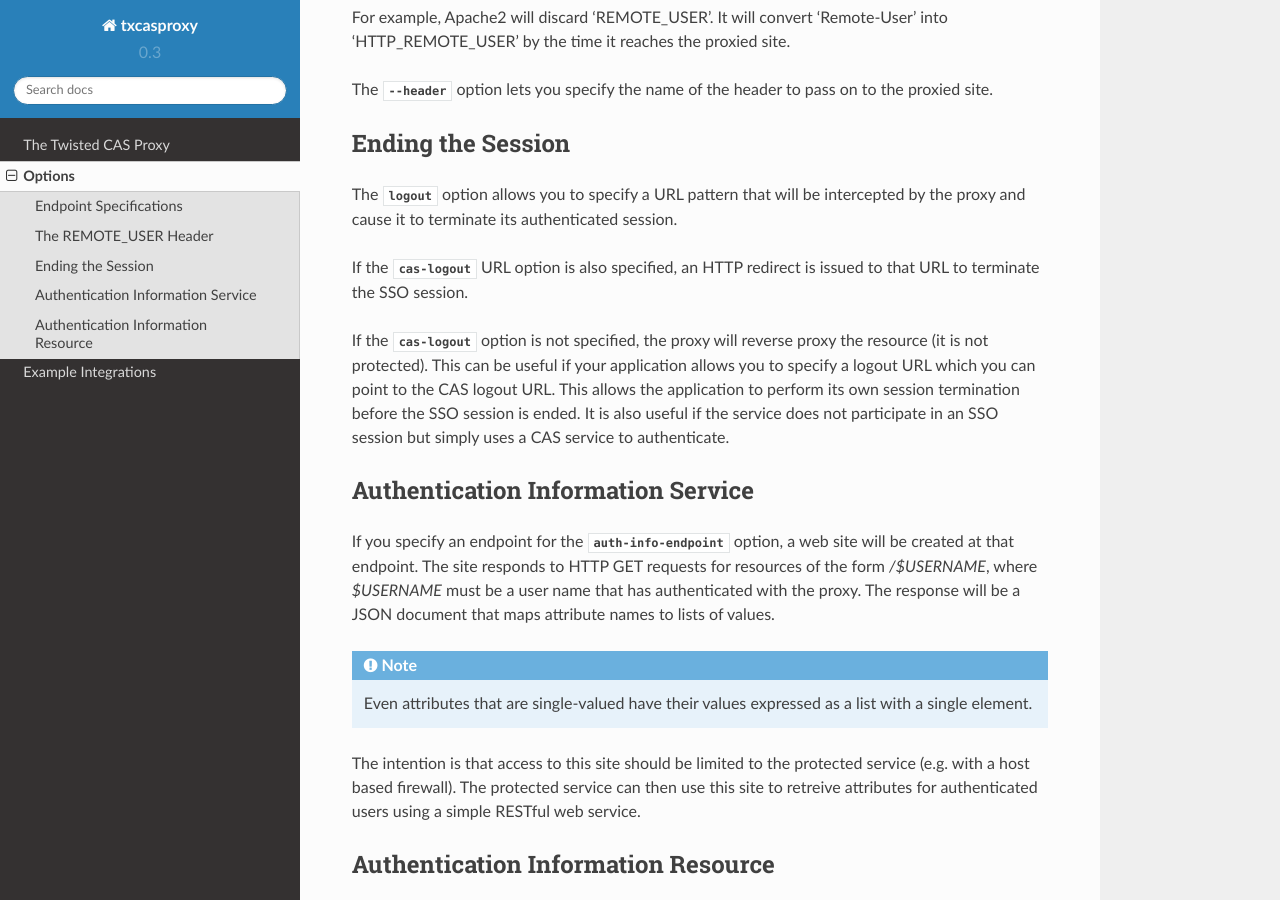
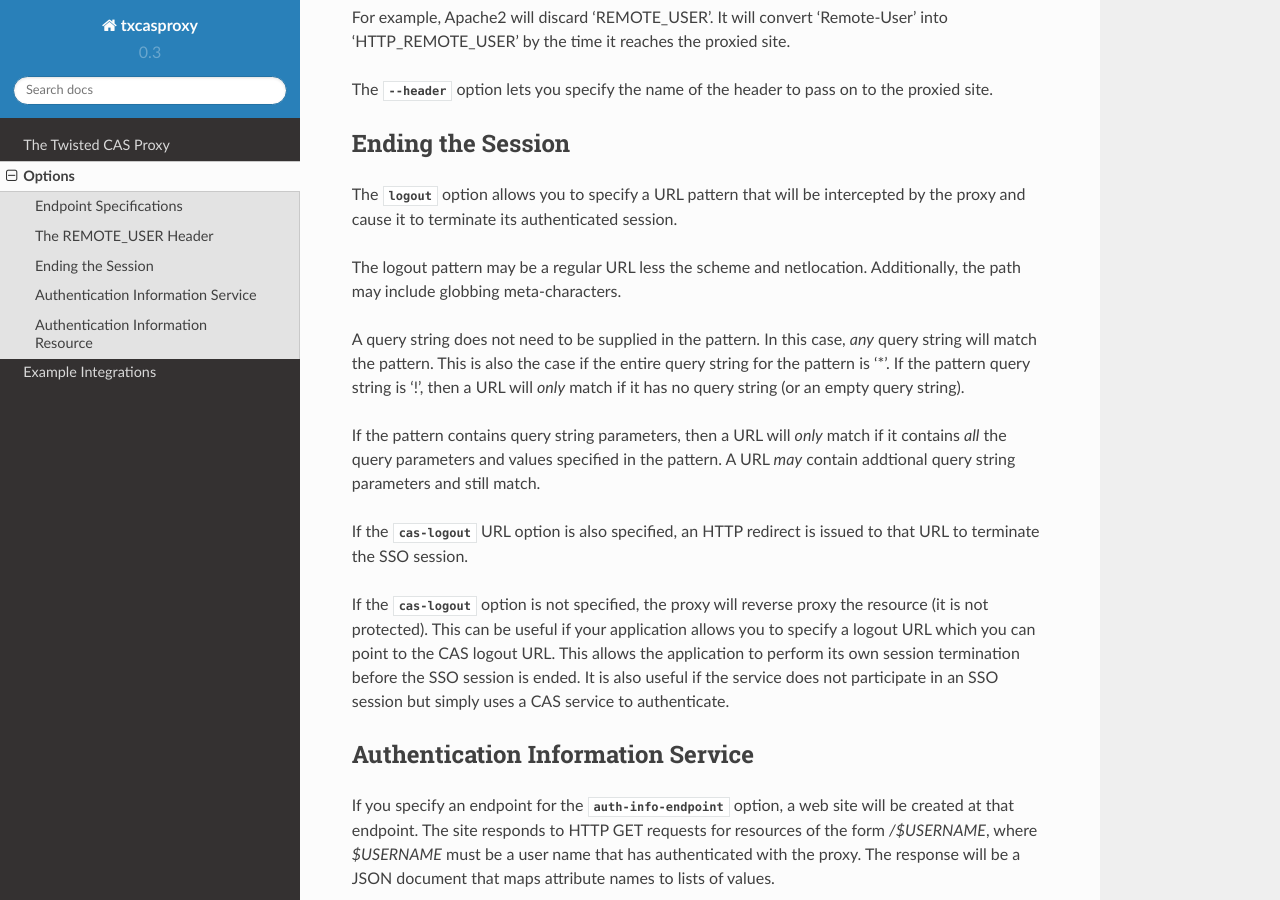
Before and after one commit to cwaldbieser/txcasproxy, a Sphinx documentation site: the page built from doc/source/options.rst, in a window 1280 px wide and 900 px high, scrolled down 846 px. Built offline with Sphinx 7.4.7 and the Read the Docs theme 2.0.0, drawn with Linux system fonts in a browser that asks for light colours.

Commit message:
Added syntax to indicate that no query parameters will be accepted as a match; added docs to explain pattern syntax.

```diff
--- a/doc/source/options.rst
+++ b/doc/source/options.rst
@@ -55,6 +55,19 @@ Ending the Session
 The :option:`logout` option allows you to specify a URL pattern that will be
 intercepted by the proxy and cause it to terminate its authenticated session.
 
+The logout pattern may be a regular URL less the scheme and netlocation.
+Additionally, the path may include globbing meta-characters.
+
+A query string does not need to be supplied in the pattern.  In this case,
+*any* query string will match the pattern.  This is also the case if the
+entire query string for the pattern is '*'.  If the pattern query string
+is '!', then a URL will *only* match if it has no query string (or an
+empty query string).
+
+If the pattern contains query string parameters, then a URL will *only* match
+if it contains *all* the query parameters and values specified in the pattern.
+A URL *may* contain addtional query string parameters and still match.
+
 If the :option:`cas-logout` URL option is also specified, an HTTP redirect is
 issued to that URL to terminate the SSO session.
 
```
Also changed, not shown: 1 other file.
